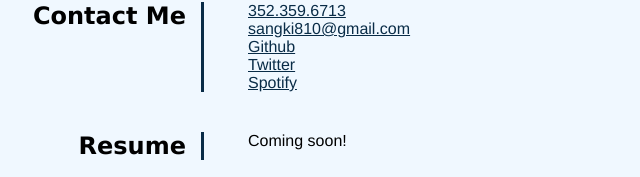
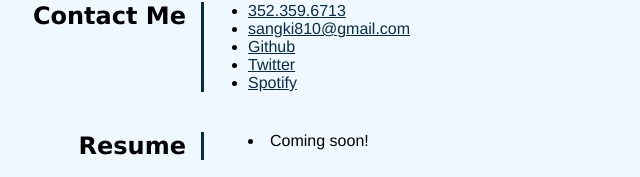
Before and after one commit to sangki810/Module-2-Challenge-Portolfio-by-Sangki-Jun, a plain HTML site: page index.html in a window 1280 px wide. Shown: the part 599-776 px from the top of the page, 82-722 px from the left. Drawn offline with Linux system fonts and the light colour scheme.

Commit message:
debugged css

```diff
--- a/assets/css/style.css
+++ b/assets/css/style.css
@@ -79,13 +79,6 @@ section h3 {
     font-family: 'Franklin Gothic Medium', 'Arial Narrow', Arial, sans-serif;
 }
 
-.list {
-    list-style: none;
-}
-
-.list ul {
-}
-
 a.contacts {
     color: var(--dark)
 }
```
